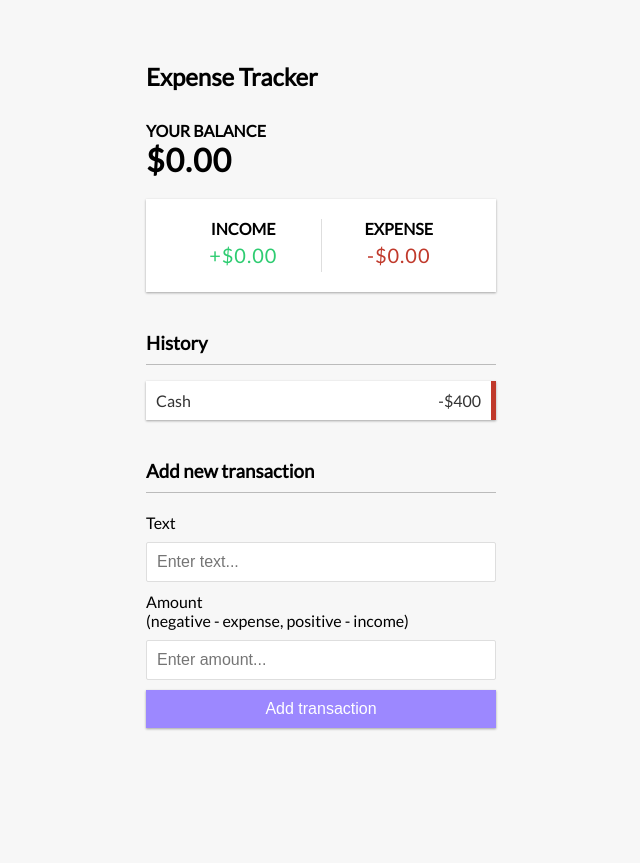
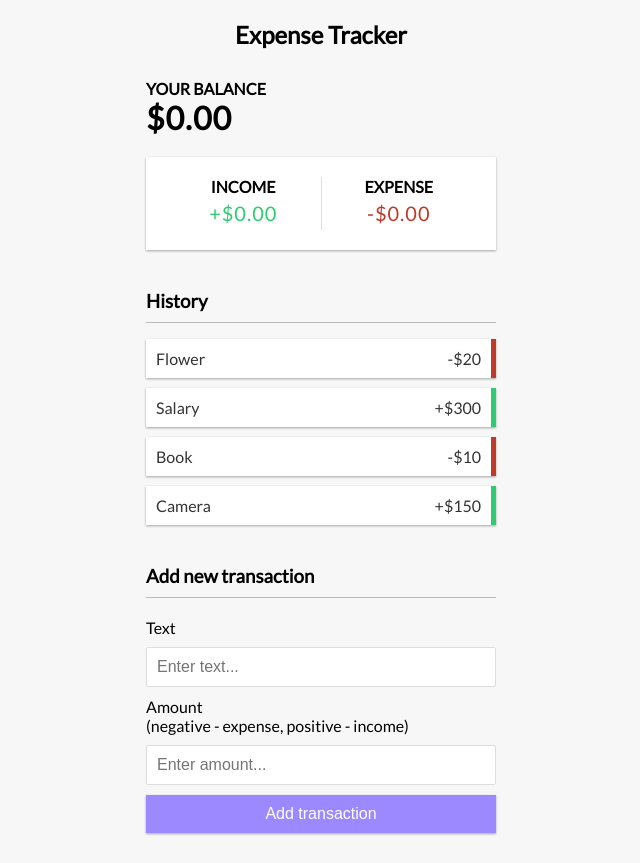
Before and after one commit to Alan0985/expense_tracker, a React (Create React App) app: page / in a window 1280 px wide. Shown: the whole page, without its empty margins (319-959 px from the left). Before the commit the page ends 800 px from the top, so only its background shows below. Built offline with nearby package versions, Linux system fonts and the light colour scheme.

Commit message:
TransactionList Done

```diff
--- a/src/App.css
+++ b/src/App.css
@@ -17,6 +17,9 @@
   min-height: 100vh;
   margin: 0;
   font-family: "Lato", sans-serif;
+}
+header {
+  text-align: center;
 }
 
 .container {
--- a/src/App.js
+++ b/src/App.js
@@ -4,12 +4,13 @@
 import { IncomeExpenses } from "./components/IncomeExpenses";
 import { TransactionList } from "./components/TransactionList";
 import { AddTransaction } from "./components/AddTransaction";
+import { GlobalProvider } from "./context/GlobalState";
 
 import "./App.css";
 
 function App() {
   return (
-    <div>
+    <GlobalProvider>
       <Header />
       <div className="container">
         <Balance />
@@ -17,7 +18,7 @@
         <TransactionList />
         <AddTransaction />
       </div>
-    </div>
+    </GlobalProvider>
   );
 }
 
--- a/src/components/Header.js
+++ b/src/components/Header.js
@@ -2,8 +2,8 @@
 
 export const Header = () => {
   return (
-    <div>
+    <header>
       <h2>Expense Tracker</h2>
-    </div>
+    </header>
   );
 };
--- /dev/null
+++ b/src/components/Transaction.js
@@ -0,0 +1,14 @@
+import React from "react";
+
+export const Transaction = ({ transaction }) => {
+  const sign = transaction.amount < 0 ? "-" : "+";
+  return (
+    <li className={transaction.amount < 0 ? "minus" : "plus"}>
+      {transaction.text}
+      <span>
+        {sign}${Math.abs(transaction.amount)}
+      </span>
+      <button className="delete-btn">x</button>
+    </li>
+  );
+};
--- a/src/components/TransactionList.js
+++ b/src/components/TransactionList.js
@@ -1,14 +1,17 @@
-import React from "react";
+import React, { useContext } from "react";
+import { Transaction } from "./Transaction";
+import { GlobalContext } from "../context/GlobalState";
 
 export const TransactionList = () => {
+  const { transactions } = useContext(GlobalContext);
+
   return (
     <>
       <h3>History</h3>
       <ul className="list">
-        <li className="minus">
-          Cash <span>-$400</span>
-          <button className="delete-btn">x</button>
-        </li>
+        {transactions.map((transaction) => (
+          <Transaction key={transaction.id} transaction={transaction} />
+        ))}
       </ul>
     </>
   );
--- /dev/null
+++ b/src/context/AppReducer.js
@@ -0,0 +1,6 @@
+export default (state, action) => {
+  switch (action.type) {
+    default:
+      return state;
+  }
+};
--- /dev/null
+++ b/src/context/GlobalState.js
@@ -0,0 +1,29 @@
+import React, { createContext, useReducer } from "react";
+import AppReducer from "./AppReducer";
+
+const initialState = {
+  transactions: [
+    { id: 1, text: "Flower", amount: -20 },
+    { id: 2, text: "Salary", amount: 300 },
+    { id: 3, text: "Book", amount: -10 },
+    { id: 4, text: "Camera", amount: 150 },
+  ],
+};
+
+//Create Context
+export const GlobalContext = createContext(initialState);
+
+//Provider
+export const GlobalProvider = ({ children }) => {
+  const [state, dispatch] = useReducer(AppReducer, initialState);
+
+  return (
+    <GlobalContext.Provider
+      value={{
+        transactions: state.transactions,
+      }}
+    >
+      {children}
+    </GlobalContext.Provider>
+  );
+};
```
